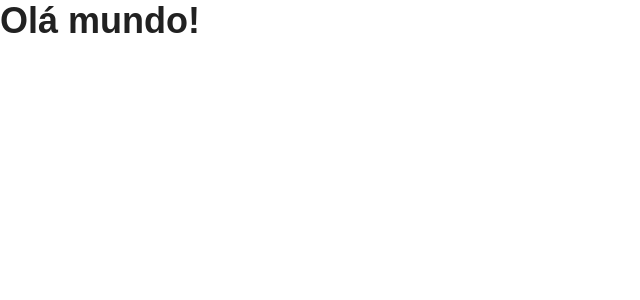
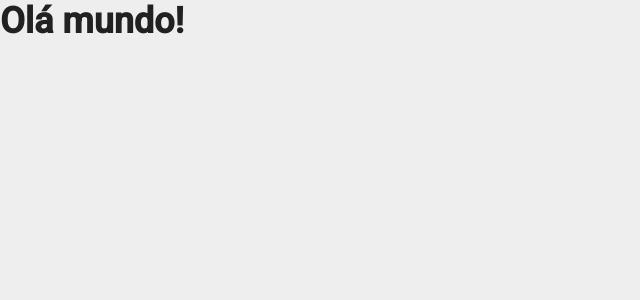
Before and after one commit to dyegosoriano/web-comentarios, a React (Create React App) app: page / in a window 1280 px wide. Shown: the top 300 px of the page, without its empty margins (0-640 px from the left). Built offline with nearby package versions, Linux system fonts and the light colour scheme.

Commit message:
importando font Roboto

```diff
--- a/public/index.html
+++ b/public/index.html
@@ -4,40 +4,16 @@
     <meta charset="utf-8" />
     <link rel="icon" href="%PUBLIC_URL%/favicon.ico" />
     <meta name="viewport" content="width=device-width, initial-scale=1" />
-    <meta name="theme-color" content="#000000" />
     <meta
       name="description"
       content="Web site created using create-react-app"
     />
-    <link rel="apple-touch-icon" href="%PUBLIC_URL%/logo192.png" />
-    <!--
-      manifest.json provides metadata used when your web app is installed on a
-      user's mobile device or desktop. See https://developers.google.com/web/fundamentals/web-app-manifest/
-    -->
-    <link rel="manifest" href="%PUBLIC_URL%/manifest.json" />
-    <!--
-      Notice the use of %PUBLIC_URL% in the tags above.
-      It will be replaced with the URL of the `public` folder during the build.
-      Only files inside the `public` folder can be referenced from the HTML.
+    <link href="https://fonts.googleapis.com/css2?family=Roboto:wght@300;400;500&display=swap" rel="stylesheet">
+    <title>Facebook</title>
 
-      Unlike "/favicon.ico" or "favicon.ico", "%PUBLIC_URL%/favicon.ico" will
-      work correctly both with client-side routing and a non-root public URL.
-      Learn how to configure a non-root public URL by running `npm run build`.
-    -->
-    <title>React App</title>
   </head>
   <body>
     <noscript>You need to enable JavaScript to run this app.</noscript>
     <div id="root"></div>
-    <!--
-      This HTML file is a template.
-      If you open it directly in the browser, you will see an empty page.
-
-      You can add webfonts, meta tags, or analytics to this file.
-      The build step will place the bundled scripts into the <body> tag.
-
-      To begin the development, run `npm start` or `yarn start`.
-      To create a production bundle, use `npm run build` or `yarn build`.
-    -->
   </body>
 </html>
--- a/src/styles/global.tsx
+++ b/src/styles/global.ts
@@ -8,11 +8,13 @@
   }
 
   body {
-    background: #fff;
+    background: #eee;
     color: #212121;
   }
 
   body, input, button, textarea {
-    font: 600 18px sans-serif;
+    font-family: 'Roboto', sans-serif;
+    font-weight: 400;
+    font-size: 18px;
   }
 `
```
